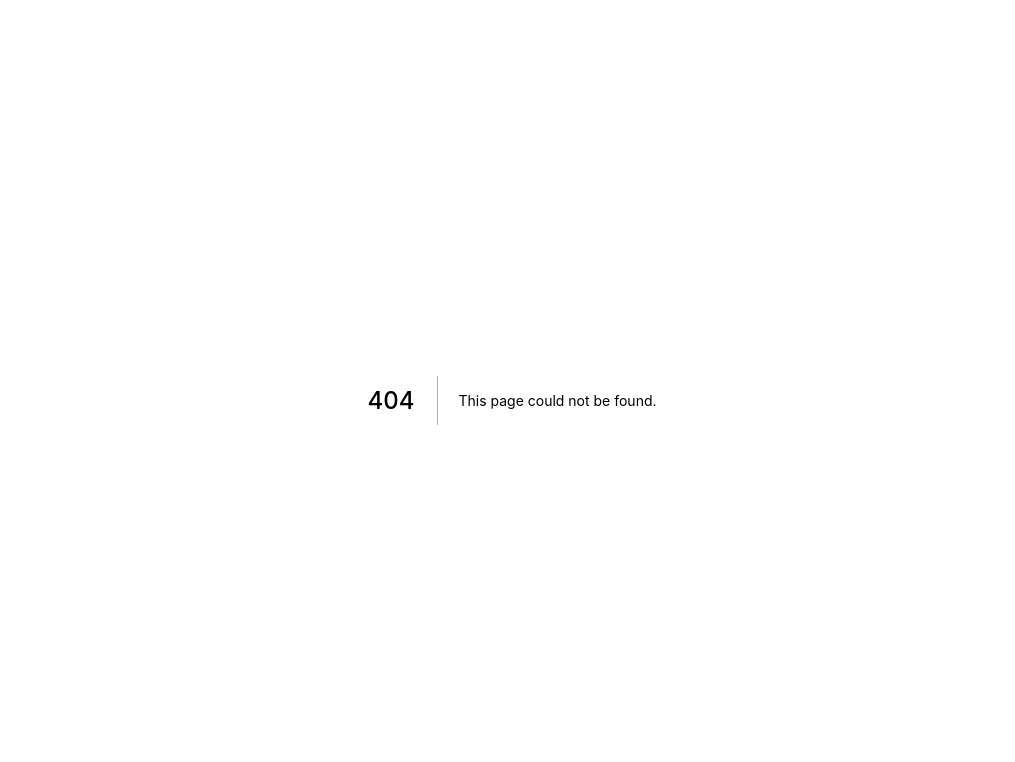
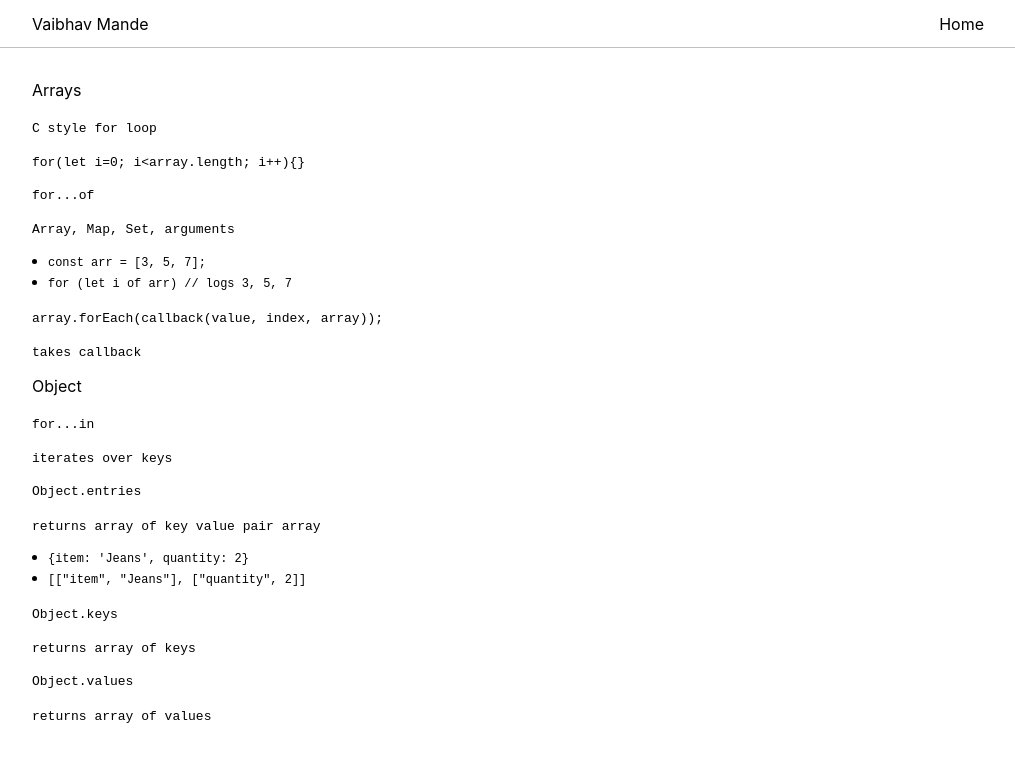
Before and after one commit to vaibhavmande/jsnotes, a Next.js app: page /post/iteration in a window 1280 px wide. Before the commit this address had no page. Shown: the top 762 px of the page, without its empty margins (128-1143 px from the left). Built offline with nearby package versions, Linux system fonts and the light colour scheme.

Commit message:
Added posts

```diff
--- a/components/Document/Documents.module.scss
+++ b/components/Document/Documents.module.scss
@@ -18,6 +18,9 @@
 .codeList {
   padding: 0 0 0 1rem;
   font-size: 0.92em;
+  li {
+    margin: 0.2rem 0;
+  }
 }
 
 .pre {
--- a/components/Hero/Hero.module.scss
+++ b/components/Hero/Hero.module.scss
@@ -44,5 +44,8 @@
     color: rgba(0, 0, 0, 0.5);
     background-color: rgba(0, 0, 0, 0.5);
     height: 2px;
+    @media screen and (max-width: 278px) {
+      bottom: -3rem;
+    }
   }
 }
--- a/lib/meta.json
+++ b/lib/meta.json
@@ -8,5 +8,10 @@
     "title": "CSS Flexbox",
     "intro": "Flexbox properties quick reference",
     "slug": "flexbox"
+  },
+  "iteration.mdx": {
+    "title": "Iterations",
+    "intro": "Iteration in JS",
+    "slug": "iteration"
   }
 }
--- a/pages/post/arrays.mdx
+++ b/pages/post/arrays.mdx
@@ -26,9 +26,9 @@ import CodeBlock from '../../components/Document/CodeBlock'
       <Accordion.Collapse eventKey="1">
         <Card.Body>
           <CodeBlock code='map((value, index, array) => { ... })' pre="creates a new array based on returned value from callback"/>
-          <CodeBlock code='filter((currentValue, index, array) => { ... })' pre={`creates a ${'**new**'} array with all elements that pass the test`}/>
+          <CodeBlock code='filter((currentValue, index, array) => { ... })' pre="creates a new array with all elements that pass the test"/>
           <CodeBlock code='reduce((accumulator, currentValue, index, array) => { ... }, initialValue)' pre="executes a reducer function on each element of the array"/>
-          <CodeBlock code='some((element, index, array) => { ... } )' pre="returns true if at lest one element passes the test"/>
+          <CodeBlock code='some((element, index, array) => { ... } )' pre="returns true if at least one element passes the test"/>
           <CodeBlock code='every((element, index, array) => { ... } )' pre="returns true if all elements pass the test" list={[<kbd>[12, 5, 8, 130, 44].every(x => x >= 10); // false</kbd>]}/>
           <CodeBlock code='find((element, index, array) => { ... } )' pre="returns first element that passes the test" list={[<kbd>[5, 12, 8, 130, 44].find(x => x > 10); // 12</kbd>]}/>
         </Card.Body>
--- /dev/null
+++ b/pages/post/iteration.mdx
@@ -0,0 +1,35 @@
+import { Accordion, Card, ListGroup } from 'react-bootstrap'
+import { Container } from '../../components/Document/Container'
+import { Header } from '../../components/Header/Header'
+import CodeBlock from '../../components/Document/CodeBlock'
+
+<Header />
+<Container>
+  <Accordion defaultActiveKey="0">
+    <Card>
+      <Accordion.Toggle as={Card.Header} eventKey="0">
+        Arrays
+      </Accordion.Toggle>
+      <Accordion.Collapse eventKey="0">
+        <Card.Body>
+          <CodeBlock code='C style for loop' pre="for(let i=0; i<array.length; i++){}"/>
+          <CodeBlock code='for...of' pre="Array, Map, Set, arguments" list={[<kbd>const arr = [3, 5, 7];</kbd>,<kbd>for (let i of arr) // logs 3, 5, 7</kbd>]}/>
+          <CodeBlock code='array.forEach(callback(value, index, array));' pre="takes callback"/>
+        </Card.Body>
+      </Accordion.Collapse>
+    </Card>
+    <Card>
+      <Accordion.Toggle as={Card.Header} eventKey="1">
+        Object
+      </Accordion.Toggle>
+      <Accordion.Collapse eventKey="1">
+        <Card.Body>
+          <CodeBlock code='for...in' pre="iterates over keys"/>
+          <CodeBlock code='Object.entries' pre="returns array of key value pair array" list={[<kbd>&#123;item: 'Jeans', quantity: 2&#125;</kbd>,<kbd>[["item", "Jeans"], ["quantity", 2]]</kbd>]}/>
+          <CodeBlock code='Object.keys' pre="returns array of keys"/>
+          <CodeBlock code='Object.values' pre="returns array of values"/>
+        </Card.Body>
+      </Accordion.Collapse>
+    </Card>
+  </Accordion>
+</Container>
```
Also changed, not shown: pages/post/flexbox.mdx (+4 -4 lines).
